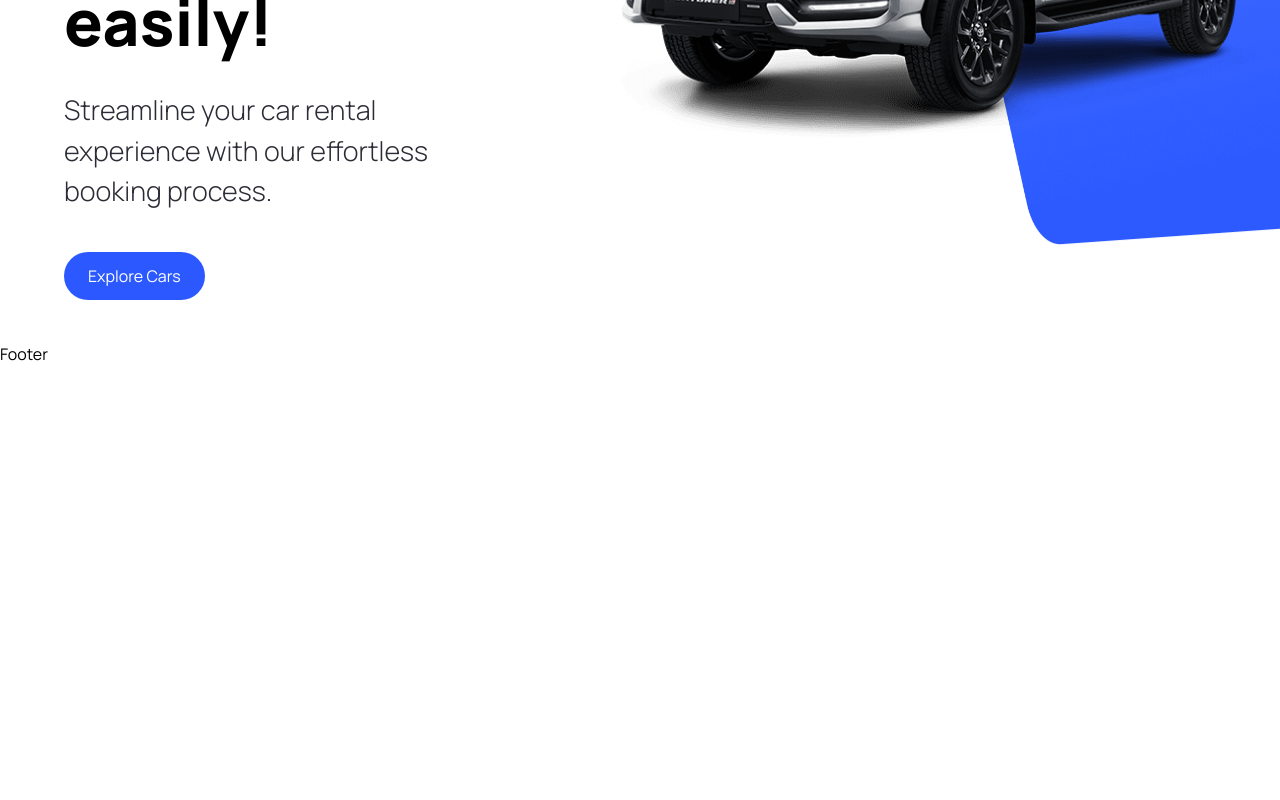
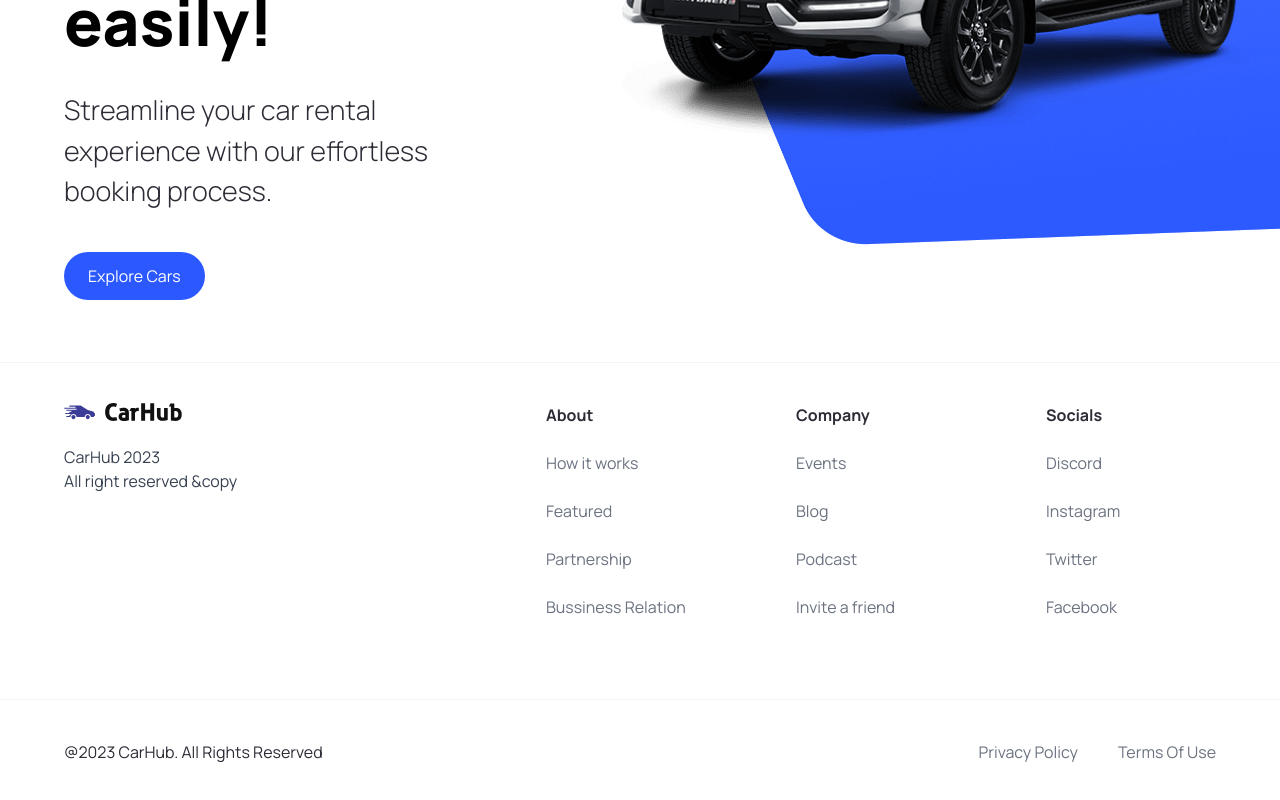
Before and after one commit to Priyanshu0007/car-rental, a Next.js app: page / in a window 1280 px wide. Shown: the part 458-1258 px from the top of the page. Before the commit the page ends 824 px from the top, so only its background shows below. Built offline with nearby package versions, Linux system fonts and the light colour scheme.

Commit message:
footer added

```diff
--- a/app/layout.tsx
+++ b/app/layout.tsx
@@ -17,6 +17,7 @@
 }) {
   return (
     <html lang="en">
+
       <body className={inter.className}>
         <Navbar/>
         {children}
--- a/app/page.tsx
+++ b/app/page.tsx
@@ -5,6 +5,7 @@
 export default function Home() {
   return (
     <main className="overflow-hidden">
+
       <Hero />
     </main>
   )
--- a/components/Footer.tsx
+++ b/components/Footer.tsx
@@ -1,8 +1,35 @@
+import { footerLinks } from '@/constants'
+import Image from 'next/image'
+import Link from 'next/link'
 import React from 'react'
 
 const Footer = () => {
   return (
-    <div>Footer</div>
+    <footer className='flex flex-col text-black-100 mt-5 border-t border-gray-100'>
+        <div className='flex max-md:flex-col flex-wrap justify-between gap-5 sm:px-16 px-6 py-10'>
+            <div className='flex flex-col justify-start items-start gap-6'>
+            <Image src="/logo.svg" alt='logo' width={118} height={18} className='object-contain'/>
+            <p className='text-base text-gray-700'>CarHub 2023<br/>All right reserved &copy</p>
+            </div>
+            <div className='footer__links'>
+                {footerLinks.map((link)=>(
+                    <div key={link.title} className='footer__link'>
+                        <h3 className='font-bold'>{link.title}</h3>
+                        {link.links.map((item)=>(
+                            <Link key={item.title} href={item.url} className='text-gray-500'>{item.title}</Link>
+                        ))}
+                    </div>
+                ))}
+            </div>
+        </div>
+            <div className='flex justify-between items-center flex-wrap mt-10 border-t border-gray-100 sm:px-16 px-6 py-10'>
+                <p>@2023 CarHub. All Rights Reserved</p>
+                <div className='footer__copyrights-link'>
+                    <Link href="/" className='text-gray-500'>Privacy Policy</Link>
+                    <Link href="/" className='text-gray-500'>Terms Of Use</Link>
+                </div>
+            </div>
+    </footer>
   )
 }
 
--- a/components/Hero.tsx
+++ b/components/Hero.tsx
@@ -21,8 +21,8 @@
         <div className='hero__image-container'>
             <div className='hero__image'>
                 <Image src="/hero.png" alt="hero" fill className="object-contain" />
-                <div className='hero__image-overlay'/>
             </div>
+            <div className='hero__image-overlay'/>
         </div>
     </div>
   )
--- /dev/null
+++ b/constants/index.ts
@@ -0,0 +1,101 @@
+export const manufacturers = [
+    "Acura",
+    "Alfa Romeo",
+    "Aston Martin",
+    "Audi",
+    "Bentley",
+    "BMW",
+    "Buick",
+    "Cadillac",
+    "Chevrolet",
+    "Chrysler",
+    "Citroen",
+    "Dodge",
+    "Ferrari",
+    "Fiat",
+    "Ford",
+    "GMC",
+    "Honda",
+    "Hyundai",
+    "Infiniti",
+    "Jaguar",
+    "Jeep",
+    "Kia",
+    "Lamborghini",
+    "Land Rover",
+    "Lexus",
+    "Lincoln",
+    "Maserati",
+    "Mazda",
+    "McLaren",
+    "Mercedes-Benz",
+    "MINI",
+    "Mitsubishi",
+    "Nissan",
+    "Porsche",
+    "Ram",
+    "Rolls-Royce",
+    "Subaru",
+    "Tesla",
+    "Toyota",
+    "Volkswagen",
+    "Volvo",
+  ];
+
+  export const yearsOfProduction = [
+    { title: "Year", value: "" },
+    { title: "2015", value: "2015" },
+    { title: "2016", value: "2016" },
+    { title: "2017", value: "2017" },
+    { title: "2018", value: "2018" },
+    { title: "2019", value: "2019" },
+    { title: "2020", value: "2020" },
+    { title: "2021", value: "2021" },
+    { title: "2022", value: "2022" },
+    { title: "2023", value: "2023" },
+  ];
+
+  export const fuels = [
+    {
+      title: "Fuel",
+      value: "",
+    },
+    {
+      title: "Gas",
+      value: "Gas",
+    },
+    {
+      title: "Electricity",
+      value: "Electricity",
+    },
+  ];
+
+  export const footerLinks = [
+    {
+      title: "About",
+      links: [
+        { title: "How it works", url: "/" },
+        { title: "Featured", url: "/" },
+        { title: "Partnership", url: "/" },
+        { title: "Bussiness Relation", url: "/" },
+      ],
+    },
+    {
+      title: "Company",
+      links: [
+        { title: "Events", url: "/" },
+        { title: "Blog", url: "/" },
+        { title: "Podcast", url: "/" },
+        { title: "Invite a friend", url: "/" },
+      ],
+    },
+    {
+      title: "Socials",
+      links: [
+        { title: "Discord", url: "/" },
+        { title: "Instagram", url: "/" },
+        { title: "Twitter", url: "/" },
+        { title: "Facebook", url: "/" },
+      ],
+    },
+  ];
```
